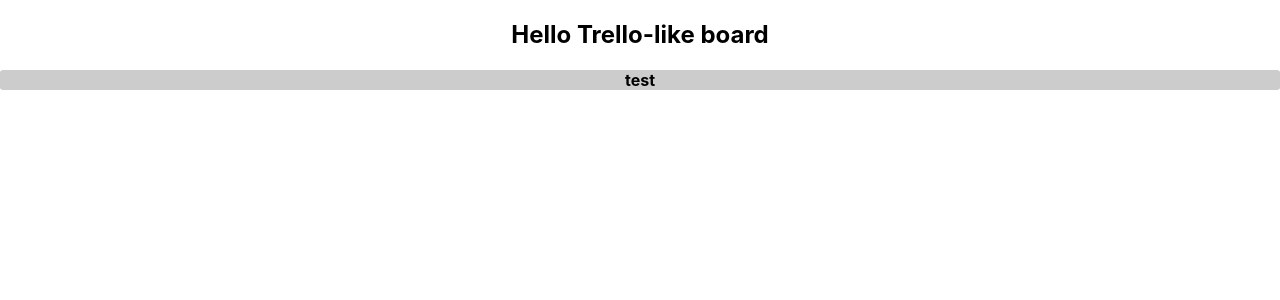
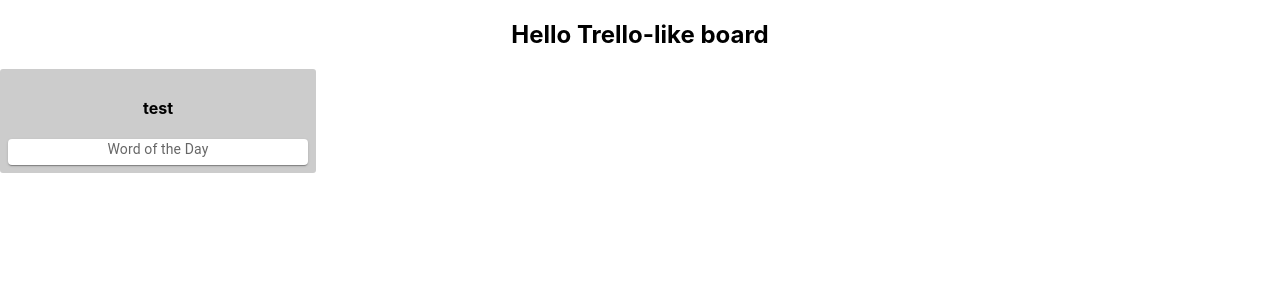
Before and after one commit to anastasijaar/trello-like-board, a React (Create React App) app: page / in a window 1280 px wide. Shown: the top 300 px of the page. Built offline with nearby package versions, Linux system fonts and the light colour scheme.

Commit message:
Start making a card component test.

```diff
--- /dev/null
+++ b/src/components/TrelloCard.js
@@ -0,0 +1,15 @@
+import React from "react";
+import Card from '@mui/material/Card';
+import Typography from '@mui/material/Typography';
+
+const TrelloCard = () =>{
+    return (
+        <Card sx={{ minWidth: 275 }}>
+            <Typography sx={{ fontSize: 14 }} color="text.secondary" gutterBottom>
+                Word of the Day
+            </Typography>
+        </Card>
+    )
+};
+
+export default TrelloCard;
--- a/src/components/TrelloList.js
+++ b/src/components/TrelloList.js
@@ -1,9 +1,11 @@
 import React from "react";
+import TrelloCard from "./TrelloCard";
 
 const TrelloList = ({title}) => {
     return(
         <div style={styles.container}>
             <h4>{title}</h4>
+            <TrelloCard/>
         </div>
     )
 };
@@ -11,7 +13,9 @@ const TrelloList = ({title}) => {
 const styles = {
     container: {
         backgroundColor:"#ccc",
-        borderRadius:3
+        borderRadius:3,
+        width:300,
+        padding:8
     }
 }
 
```
